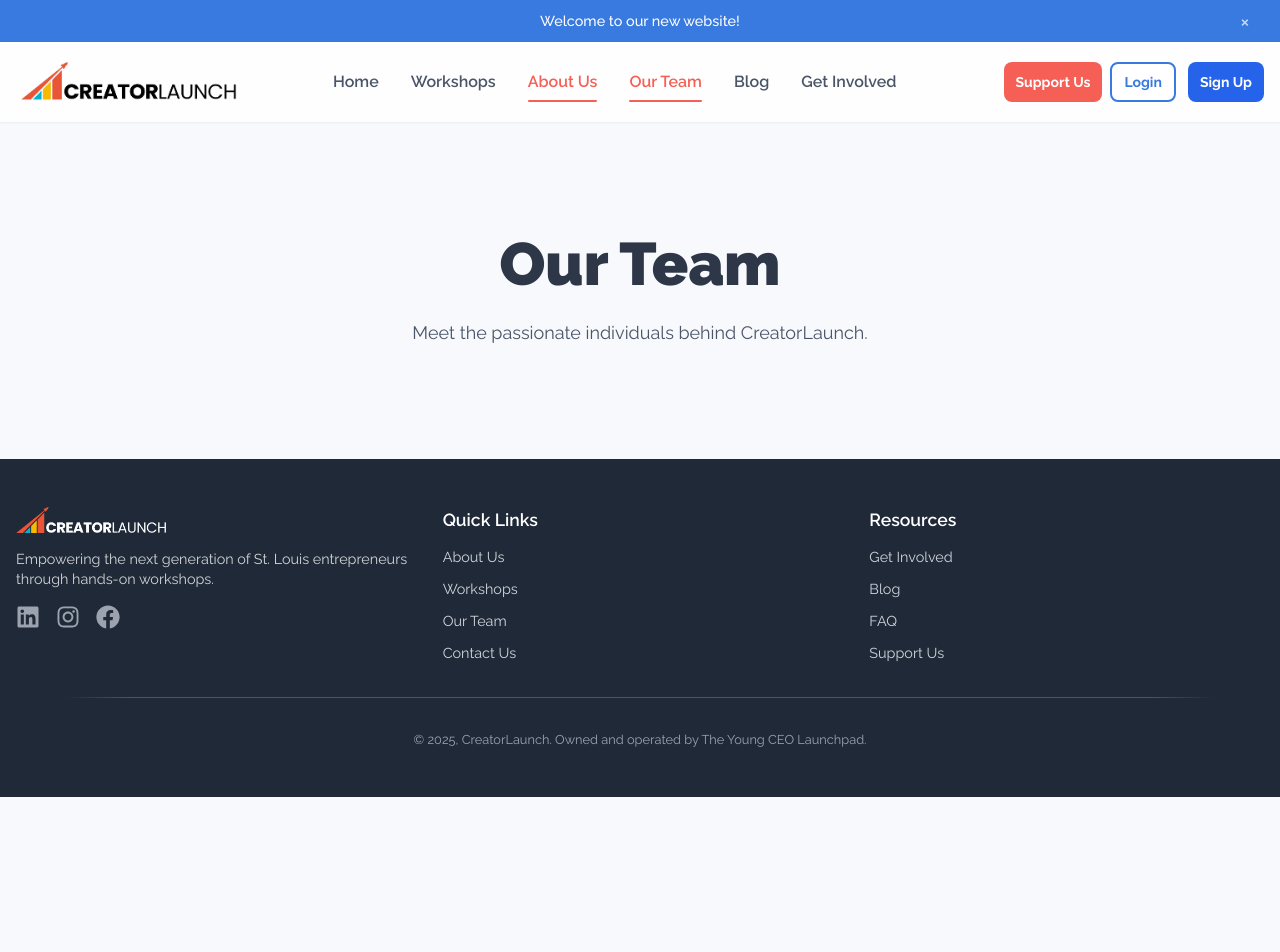
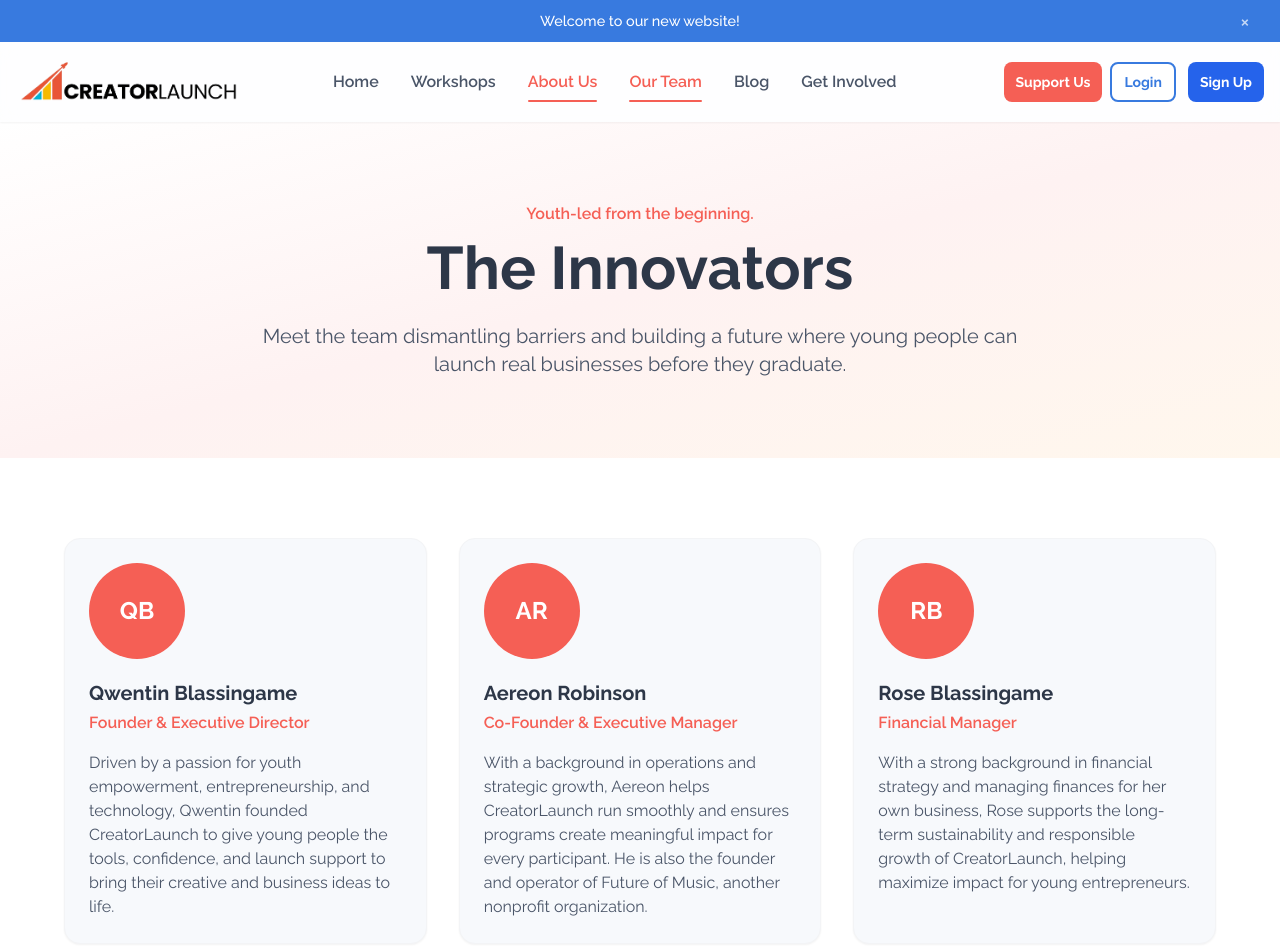
Before and after one commit to AdminYouthCreator/CreatorLaunch, a Next.js app in the folder frontend/: page /about/team in a window 1280 px wide. Shown: the top 952 px of the page. Before the commit the page ends 800 px from the top, so only its background shows below. Built offline with nearby package versions, Linux system fonts and the light colour scheme.

Commit message:
Enhance TeamPage with member details and layout

```diff
--- a/frontend/pages/about/team.tsx
+++ b/frontend/pages/about/team.tsx
@@ -1,26 +1,116 @@
 import React from 'react';
+import Link from 'next/link';
 import Layout from '@/components/common/Layout';
 
-// ################## ----- TEAM PAGE COMPONENT ----- ##################
-// Page showcasing the CreatorLaunch team members
-// Displays team bios, photos, and role information
-// ############################################################
-const TeamPage: React.FC = () => {
+const teamMembers = [
+  {
+    name: 'Qwentin Blassingame',
+    role: 'Founder & Executive Director',
+    bio: 'Driven by a passion for youth empowerment, entrepreneurship, and technology, Qwentin founded CreatorLaunch to give young people the tools, confidence, and launch support to bring their creative and business ideas to life.',
+    initials: 'QB',
+  },
+  {
+    name: 'Aereon Robinson',
+    role: 'Co-Founder & Executive Manager',
+    bio: "With a background in operations and strategic growth, Aereon helps CreatorLaunch run smoothly and ensures programs create meaningful impact for every participant. He is also the founder and operator of Future of Music, another nonprofit organization.",
+    initials: 'AR',
+  },
+  {
+    name: 'Rose Blassingame',
+    role: 'Financial Manager',
+    bio: 'With a strong background in financial strategy and managing finances for her own business, Rose supports the long-term sustainability and responsible growth of CreatorLaunch, helping maximize impact for young entrepreneurs.',
+    initials: 'RB',
+  },
+];
+
+const TeamPage = () => {
   return (
-    <Layout
-      title="Our Team | CreatorLaunch"
-      description="Meet the team behind CreatorLaunch."
-    >
-      <section className="py-20 sm:py-28">
-        <div className="container mx-auto px-6 text-center max-w-4xl" data-aos="fade-up">
-          <h1 className="text-5xl sm:text-6xl font-black text-dark">
-            Our Team
-          </h1>
-          <p className="text-lg text-medium mt-6 max-w-3xl mx-auto leading-relaxed">
-            Meet the passionate individuals behind CreatorLaunch.
-          </p>
-        </div>
-      </section>
+    <Layout title="Team | CreatorLaunch">
+      <main className="min-h-screen bg-white">
+        {/* Hero */}
+        <section className="bg-gradient-to-br from-white via-red-50 to-orange-50 py-20">
+          <div className="container mx-auto px-4 text-center">
+            <p className="text-primary font-semibold mb-3">
+              Youth-led from the beginning.
+            </p>
+            <h1 className="text-4xl md:text-6xl font-bold text-dark mb-6">
+              The Innovators
+            </h1>
+            <p className="text-lg md:text-xl text-medium max-w-3xl mx-auto">
+              Meet the team dismantling barriers and building a future where young people
+              can launch real businesses before they graduate.
+            </p>
+          </div>
+        </section>
+
+        {/* Team Cards */}
+        <section className="py-20 bg-white">
+          <div className="container mx-auto px-4">
+            <div className="grid md:grid-cols-3 gap-8 max-w-6xl mx-auto">
+              {teamMembers.map((member) => (
+                <div
+                  key={member.name}
+                  className="bg-light rounded-2xl p-6 border border-gray-100 shadow-sm"
+                >
+                  <div className="w-24 h-24 bg-primary rounded-full flex items-center justify-center text-white text-2xl font-bold mb-5">
+                    {member.initials}
+                  </div>
+
+                  <h2 className="text-xl font-bold text-dark mb-1">{member.name}</h2>
+                  <p className="text-primary font-semibold mb-4">{member.role}</p>
+                  <p className="text-medium">{member.bio}</p>
+                </div>
+              ))}
+            </div>
+          </div>
+        </section>
+
+        {/* Youth-Led Section */}
+        <section className="py-20 bg-dark text-white">
+          <div className="container mx-auto px-4">
+            <div className="max-w-4xl mx-auto text-center">
+              <h2 className="text-3xl md:text-4xl font-bold mb-4">
+                Founded by youth. Run by youth. Built for youth.
+              </h2>
+              <p className="text-lg text-gray-200">
+                CreatorLaunch is not just a program for young people. It is a movement led by
+                young people who understand the barriers, ideas, energy, and urgency of the
+                next generation of founders.
+              </p>
+            </div>
+          </div>
+        </section>
+
+        {/* Join CTA */}
+        <section className="py-20 bg-light">
+          <div className="container mx-auto px-4 text-center">
+            <div className="max-w-3xl mx-auto bg-white rounded-2xl p-8 shadow-sm border border-gray-100">
+              <h2 className="text-3xl font-bold text-dark mb-4">
+                Want to Join the Team?
+              </h2>
+              <p className="text-lg text-medium mb-8">
+                We are looking for ambitious youth, advisors, partners, and community members
+                who want to help scale the CreatorLaunch movement.
+              </p>
+
+              <div className="flex flex-col sm:flex-row justify-center gap-4">
+                <Link
+                  href="/contact"
+                  className="bg-primary text-white px-8 py-4 rounded-lg font-semibold hover:bg-red-600 transition-colors"
+                >
+                  Apply to Join
+                </Link>
+                <Link
+                  href="/about"
+                  className="bg-white text-dark border border-gray-200 px-8 py-4 rounded-lg font-semibold hover:bg-gray-50 transition-colors"
+                >
+                  Read Our Story
+                </Link>
+              </div>
+            </div>
+          </div>
+        </section>
+      </main>
     </Layout>
   );
 };
```
